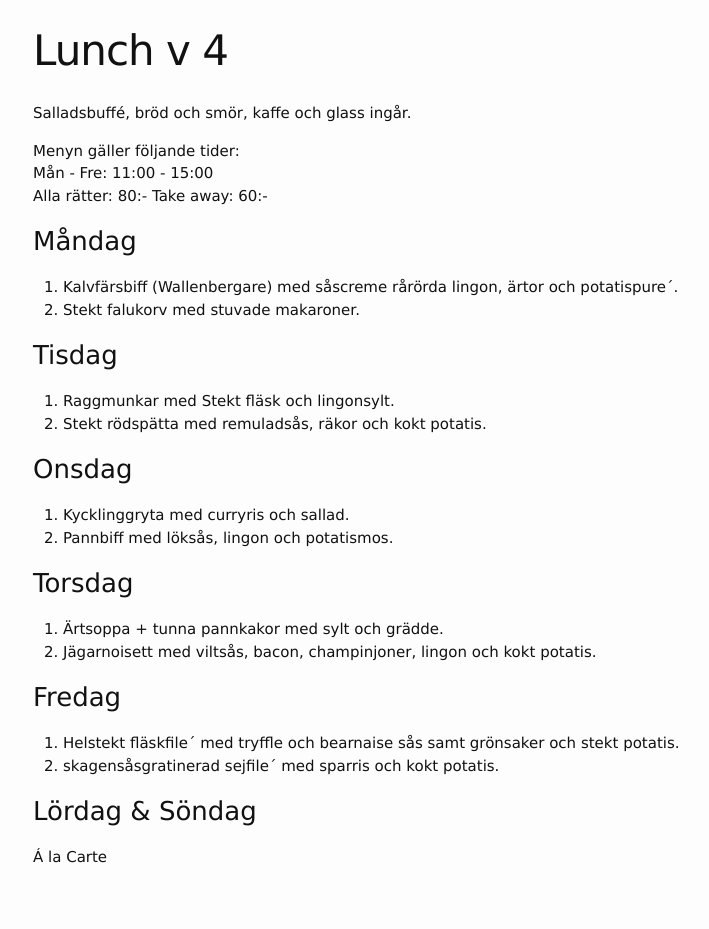
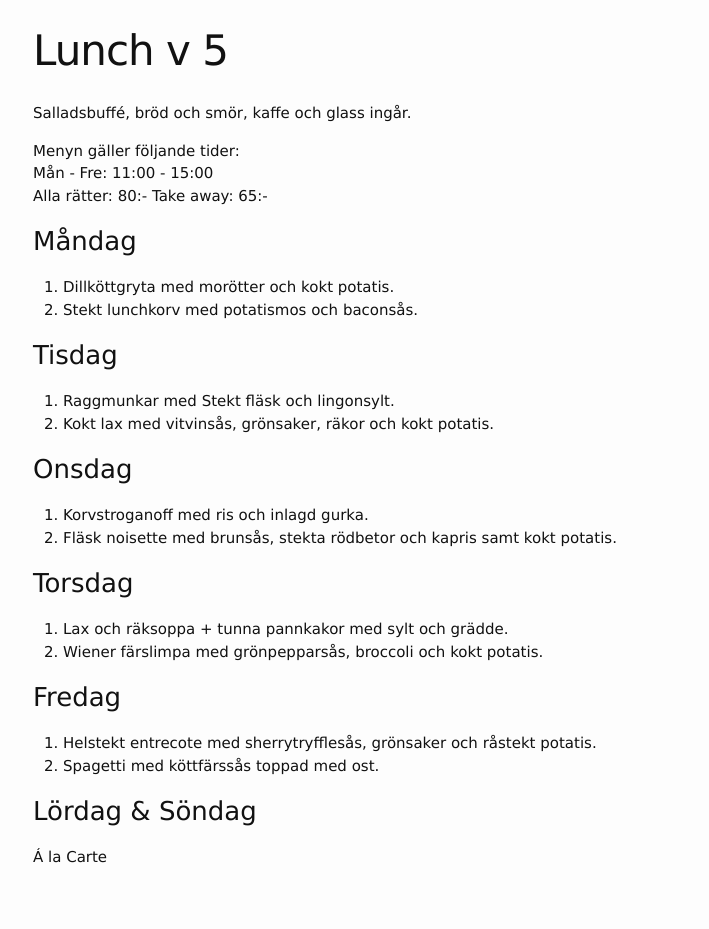
Before and after one commit to FarInn62/farinn62.github.io, a Jekyll site: the page built from lunch.md, in a window 1280 px wide. Shown: the whole page, without its empty margins (237-946 px from the left). Built offline with Jekyll 4.4.1, drawn with Linux system fonts in a browser that asks for light colours.

Commit message:
Update lunch.md

```diff
--- a/lunch.md
+++ b/lunch.md
@@ -1,6 +1,6 @@
 ---
 layout: foodmenu
-title: Lunch v 4
+title: Lunch v 5
 permalink: /lunch/
 published: true
 ---
@@ -8,32 +8,32 @@ Salladsbuffé, bröd och smör, kaffe och glass ingår.
 
 Menyn gäller följande tider:
 Mån - Fre: 11:00 - 15:00
-Alla rätter: 80:- Take away: 60:-
+Alla rätter: 80:- Take away: 65:-
 
 ### Måndag
 
-1. Kalvfärsbiff (Wallenbergare) med såscreme rårörda lingon, ärtor och potatispure´.
-2. Stekt falukorv med stuvade makaroner.
+1. Dillköttgryta med morötter och kokt potatis.
+2. Stekt lunchkorv med potatismos och baconsås.
 
 ### Tisdag
 
 1. Raggmunkar med Stekt fläsk och lingonsylt.
-2. Stekt rödspätta med remuladsås, räkor och kokt potatis.
+2. Kokt lax med vitvinsås, grönsaker, räkor och kokt potatis.
 
 ### Onsdag
 
-1. Kycklinggryta med curryris och sallad.
-2. Pannbiff med löksås, lingon och potatismos.
+1. Korvstroganoff med ris och inlagd gurka.
+2. Fläsk noisette med brunsås, stekta rödbetor och kapris samt kokt potatis.
 
 ### Torsdag
 
-1. Ärtsoppa + tunna pannkakor med sylt och grädde.
-2. Jägarnoisett med viltsås, bacon, champinjoner, lingon och kokt potatis.
+1. Lax och räksoppa + tunna pannkakor med sylt och grädde.
+2. Wiener färslimpa med grönpepparsås, broccoli och kokt potatis.
 
 ### Fredag
 
-1. Helstekt fläskfile´ med tryffle och bearnaise sås samt grönsaker och stekt potatis.
-2. skagensåsgratinerad sejfile´ med sparris och kokt potatis.
+1. Helstekt entrecote med sherrytryfflesås, grönsaker och råstekt potatis.
+2. Spagetti med köttfärssås toppad med ost.
 
 
 ### Lördag & Söndag
```
